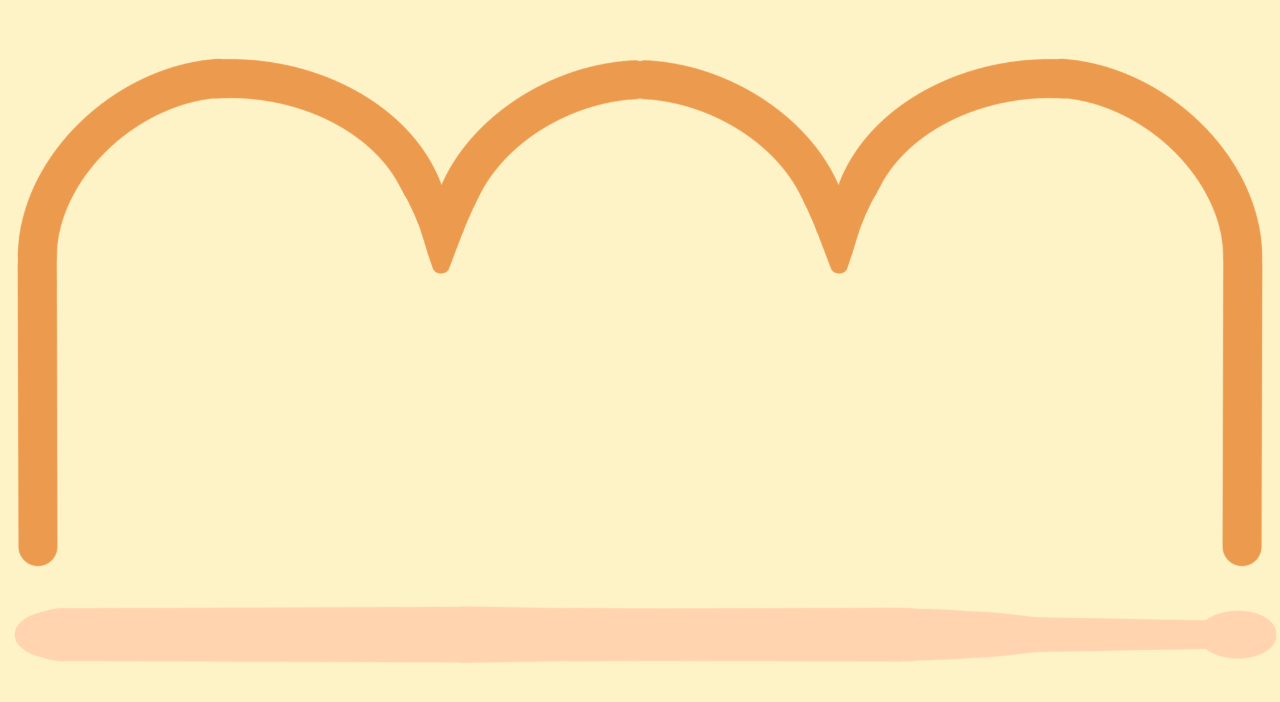
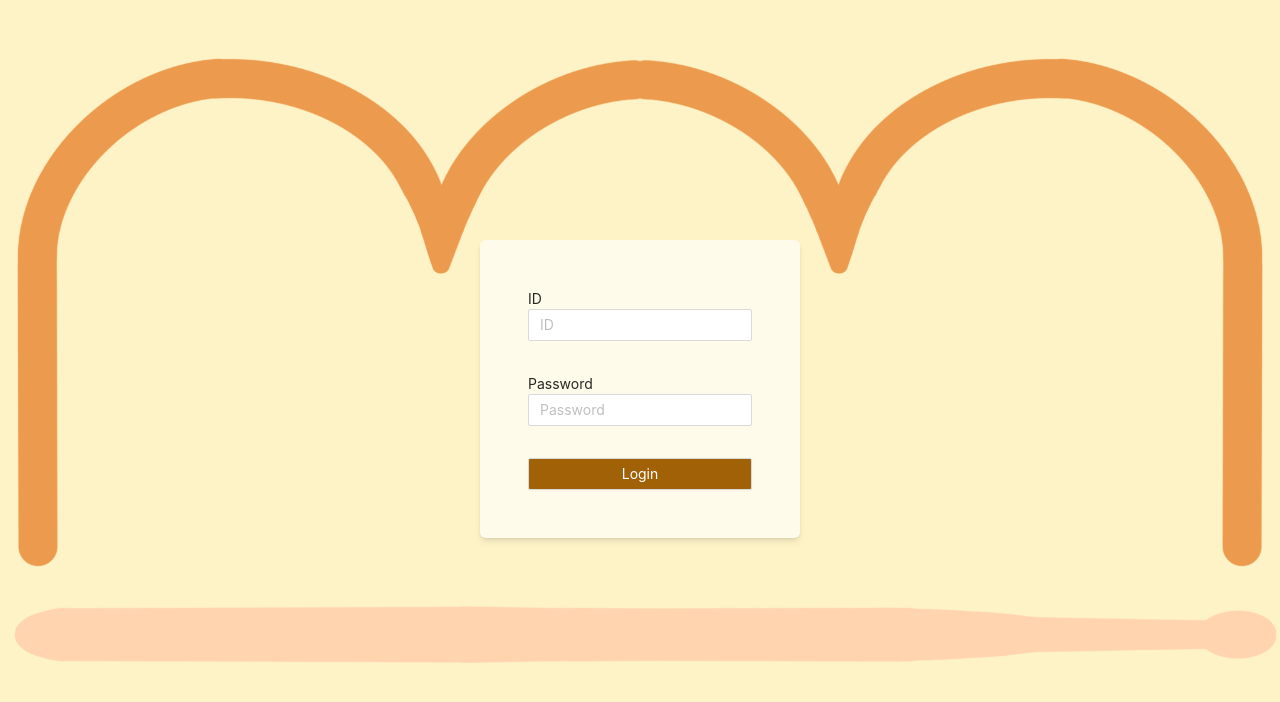
Before and after one commit to eager-beavers/client, a React (Vite) app: page /login in a window 1280 px wide. Shown: the top 702 px of the page. Built offline with nearby package versions, Linux system fonts and the light colour scheme.

Commit message:
feat: add simple login page
- antd 관련 css import
- 간단 로그인 구현

```diff
--- a/src/App.tsx
+++ b/src/App.tsx
@@ -1,4 +1,6 @@
 import {BrowserRouter as Router, Route, Routes} from "react-router-dom";
+import "antd/dist/antd.css";
+import "./index.css";
 
 import HomePage from "./page/HomePage";
 import LoginPage from "./page/LoginPage";
--- a/src/page/LoginPage.tsx
+++ b/src/page/LoginPage.tsx
@@ -1,12 +1,26 @@
 import React from "react";
 import logo from "../image/logo.png";
+import {Button, Input} from "antd";
 
 const LoginPage = () => {
     return (
         <div className={"overflow-hidden flex justify-center content-center bg-amber-100 h-full"}>
-            <img className={"max-w-none h-[65rem] w-[100rem] mb-[30rem] -translate-y-32"} src={logo}
+            <img className={"max-w-none h-[65rem] w-[100rem] mb-[30rem] -translate-y-32 "} src={logo}
                  alt={"logo"}/>
-            {/*<div className={"text-3xl font-bold underline"}>LoginPage</div>*/}
+
+            <div className={"top-[30%] absolute w-1/4 bg-amber-50 p-12 rounded-md shadow-md"}>
+                <div className={"mb-8"}>
+                    <label>ID</label>
+                    <Input type="text" placeholder={"ID"}/>
+                </div>
+                <div className={"mb-8"}>
+                    <label>Password</label>
+                    <Input type="password" placeholder={"Password"}/>
+                </div>
+                <div>
+                    <Button className={"w-full outline-0 bg-yellow-700 text-white"}>Login</Button>
+                </div>
+            </div>
         </div>
     )
 }
```
